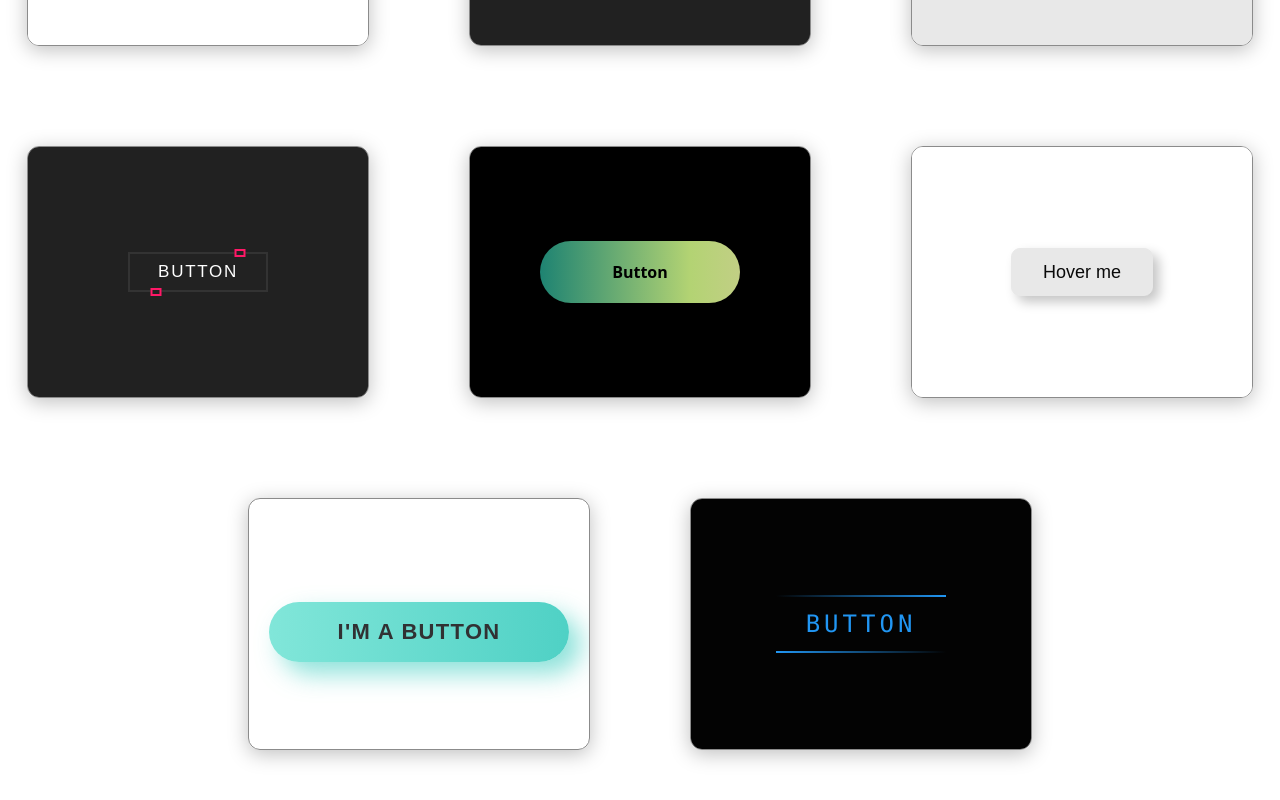
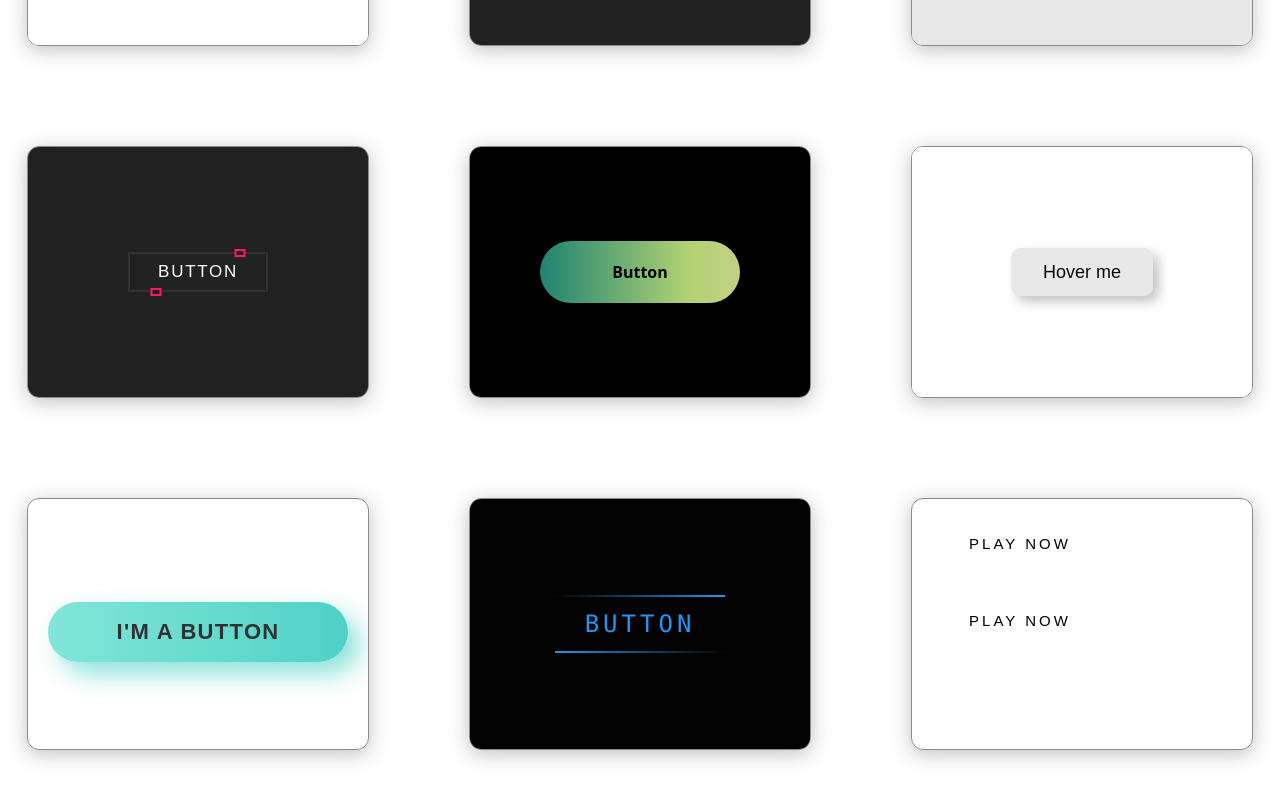
Before and after one commit to Spyware007/Animating-Buttons, a React (Create React App) app: page / in a window 1280 px wide. Shown: the part 1550-2350 px from the top of the page. Built offline with nearby package versions, Linux system fonts and the light colour scheme.

Commit message:
Update Main.jsx

```diff
--- a/src/components/Main/Main.jsx
+++ b/src/components/Main/Main.jsx
@@ -76,6 +76,11 @@ const Main = () => {
           title="GauriBhand023"
           src="Buttons/GauriBhand023/index.html"
         ></iframe>
+        <iframe
+          className={classes.container}
+          title="Bhushan_Kale"
+          src="Buttons/Bhushan_Kale/index.html"
+        ></iframe>
       </div>
     </>
   );
```
